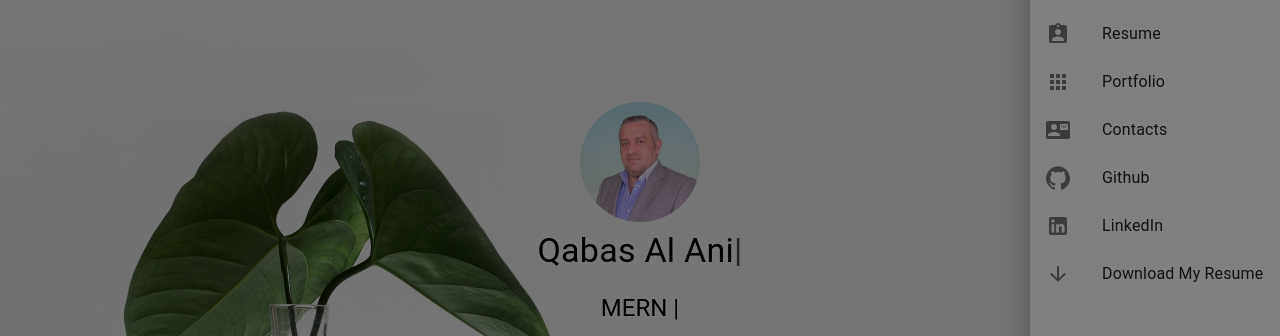
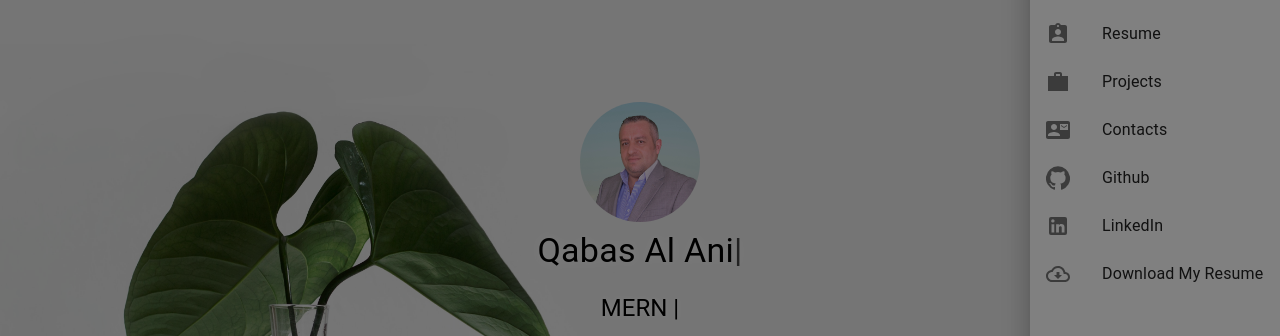
Before and after one commit to Qabas-al-ani/Personal_portfolio, a React (Create React App) app: page / in a window 1280 px wide. Both pictures are taken after a click on the button 48 px from the left and 32 px from the top of the page. Shown: the part 167-503 px from the top of the page. Built offline with nearby package versions, Linux system fonts and the light colour scheme.

Commit message:
added projects component that will contain all my work

```diff
--- a/src/App.js
+++ b/src/App.js
@@ -3,6 +3,7 @@ import Home from "./components/Home";
 import CssBaseline from '@material-ui/core/CssBaseline';
 import Resume from "./components/Resume";
 import {Route} from "react-router-dom"
+import Projects from "./components/Porojects"
 import "./App.css";
 
 function App() {
@@ -11,6 +12,7 @@ function App() {
       <CssBaseline />
       <Route exact path="/" component={Home} />
       <Route path="/resume" component={Resume} />
+      <Route path="/project" component={Projects} />
     </>
   );
 }
--- a/src/components/Navbar.js
+++ b/src/components/Navbar.js
@@ -25,6 +25,13 @@ import {
   GitHub,
   LinkedIn,
   ArrowDownwardRounded,
+  WorkSharp,
+  ArrowDownwardSharp,
+  ArrowUpward,
+  ArrowUpwardTwoTone,
+  ArrowDropDownRounded,
+  ArrowDropDownCircleTwoTone,
+  CloudDownloadOutlined,
 
 } from "@material-ui/icons";
 import avatar from "../avatar.jpg";
@@ -57,8 +64,9 @@ const menuItems = [
     listPath: '/resume'
   },
   {
-    listIcon: <Apps />,
-    listText: "Portfolio",
+    listIcon: <WorkSharp />,
+    listText: "Projects",
+    listPath: '/projects'
   },
   {
     listIcon: <ContactMail />,
@@ -73,7 +81,7 @@ const menuItems = [
     listText: "LinkedIn"
   },
   {
-listIcon: <ArrowDownwardRounded />,
+listIcon: <CloudDownloadOutlined />,
 listText: "Download My Resume"
   }
 ];
--- /dev/null
+++ b/src/components/Porojects.js
@@ -0,0 +1,11 @@
+import React from 'react'
+
+const Porojects = () => {
+    return (
+        <div>
+
+        </div>
+    )
+}
+
+export default Porojects
```
